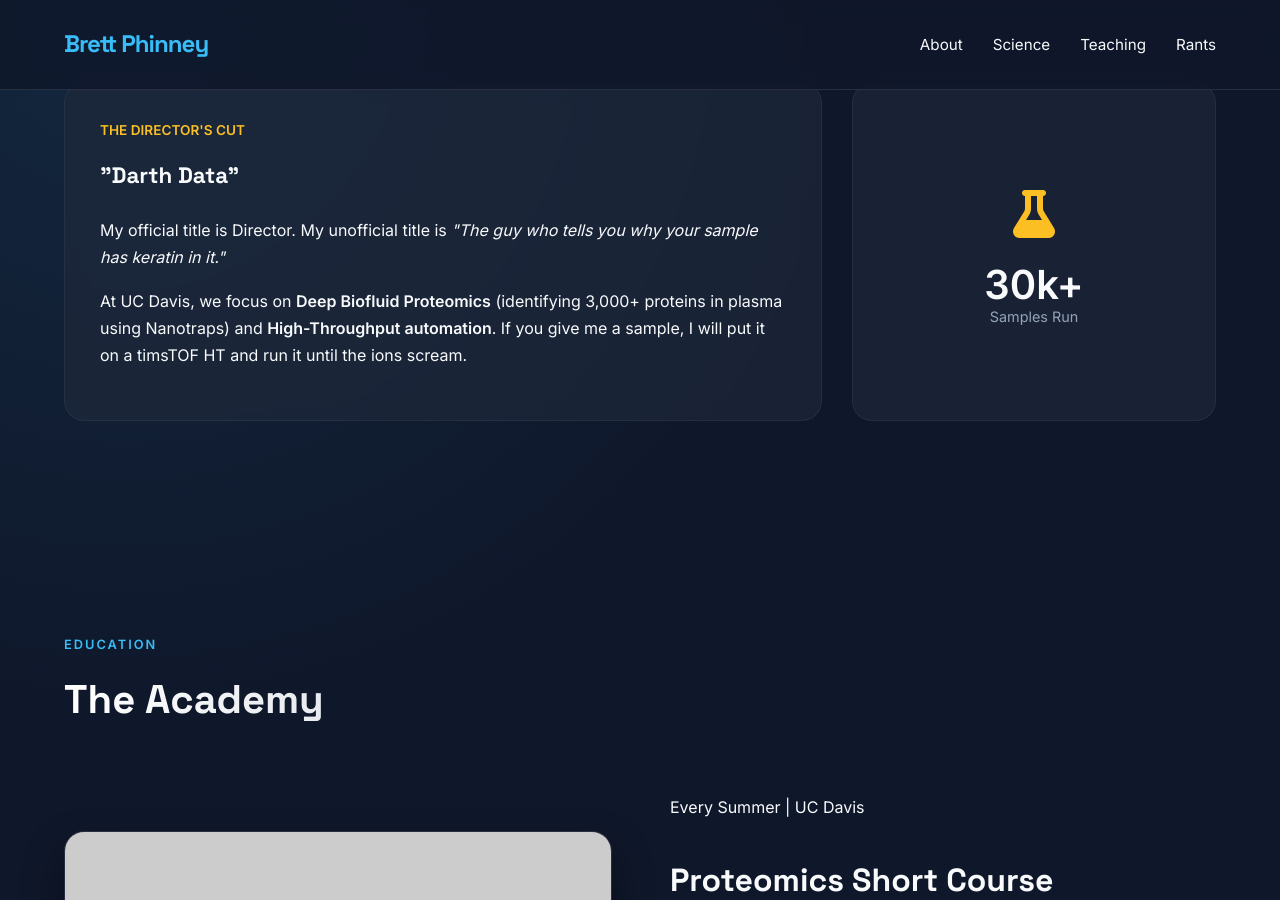
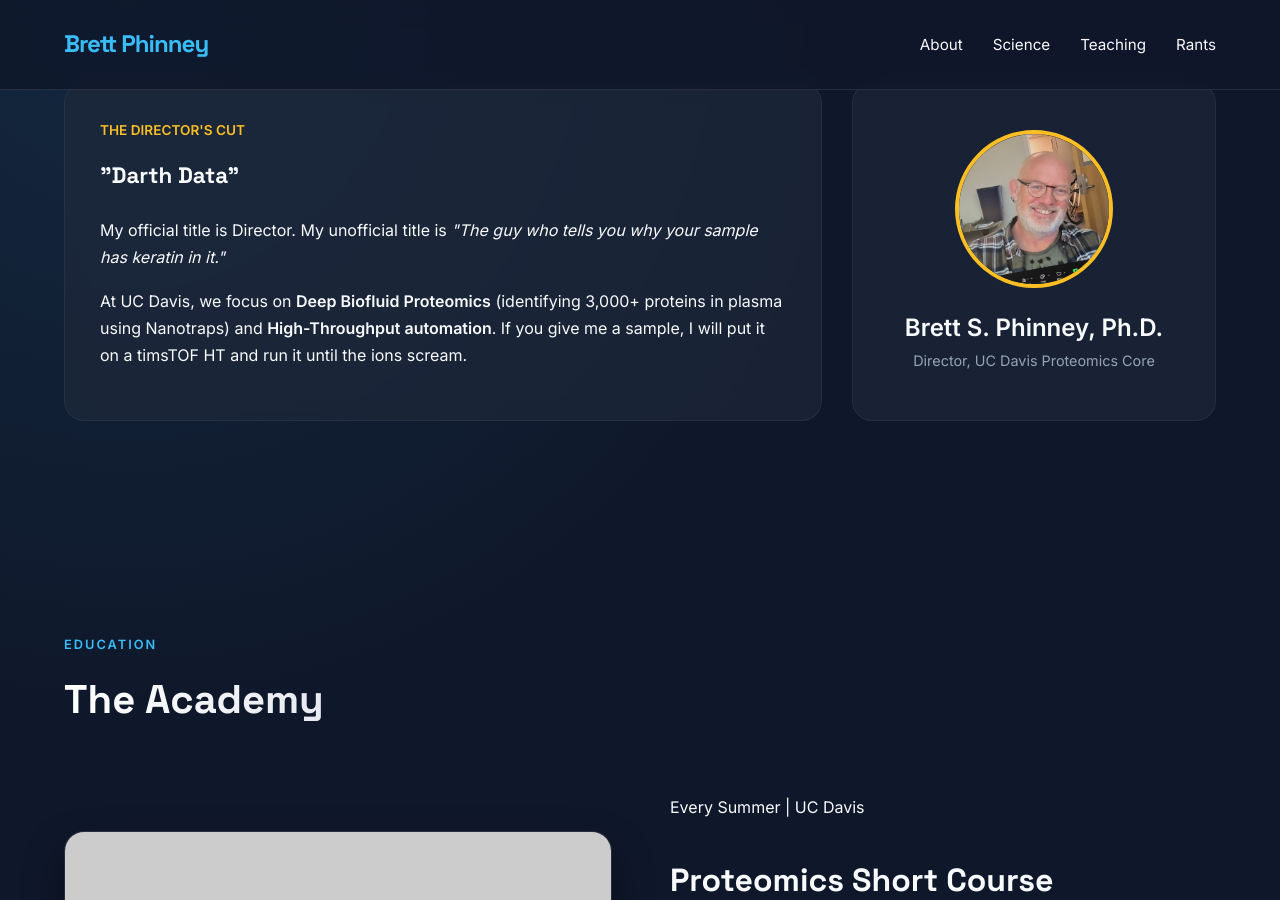
Before and after one commit to bsphinney/bsphinney.github.io, a Jekyll site: the page built from index.html, in a window 1280 px wide and 900 px high, scrolled down 876 px. Built offline with Jekyll 4.4.1, drawn with Linux system fonts in a browser that asks for light colours.

Commit message:
Replace card content with image and title for Brett

```diff
--- a/index.html
+++ b/index.html
@@ -26,11 +26,9 @@ title: Home
             <p>At UC Davis, we focus on <strong>Deep Biofluid Proteomics</strong> (identifying 3,000+ proteins in plasma using Nanotraps) and <strong>High-Throughput automation</strong>. If you give me a sample, I will put it on a timsTOF HT and run it until the ions scream.</p>
         </div>
         <div class="card" style="text-align: center; display: flex; flex-direction: column; justify-content: center; align-items: center;">
-            <div style="font-size: 3rem; color: var(--ucd-gold); margin-bottom: 10px;">
-                <i class="fas fa-flask"></i>
-            </div>
-            <div style="font-size: 2.5rem; font-weight: bold; line-height: 1;">30k+</div>
-            <div style="color: var(--text-muted); font-size: 0.9rem;">Samples Run</div>
+            <img src="{{ "/assets/images/brett-phinney.png" | relative_url }}" alt="Brett Phinney" style="width: 150px; height: 150px; border-radius: 50%; border: 4px solid var(--ucd-gold); margin-bottom: 20px; object-fit: cover;">
+            <div style="font-size: 1.5rem; font-weight: bold; color: var(--text-main);">Brett S. Phinney, Ph.D.</div>
+            <div style="color: var(--text-muted); font-size: 0.9rem;">Director, UC Davis Proteomics Core</div>
         </div>
     </div>
 </section>
```
